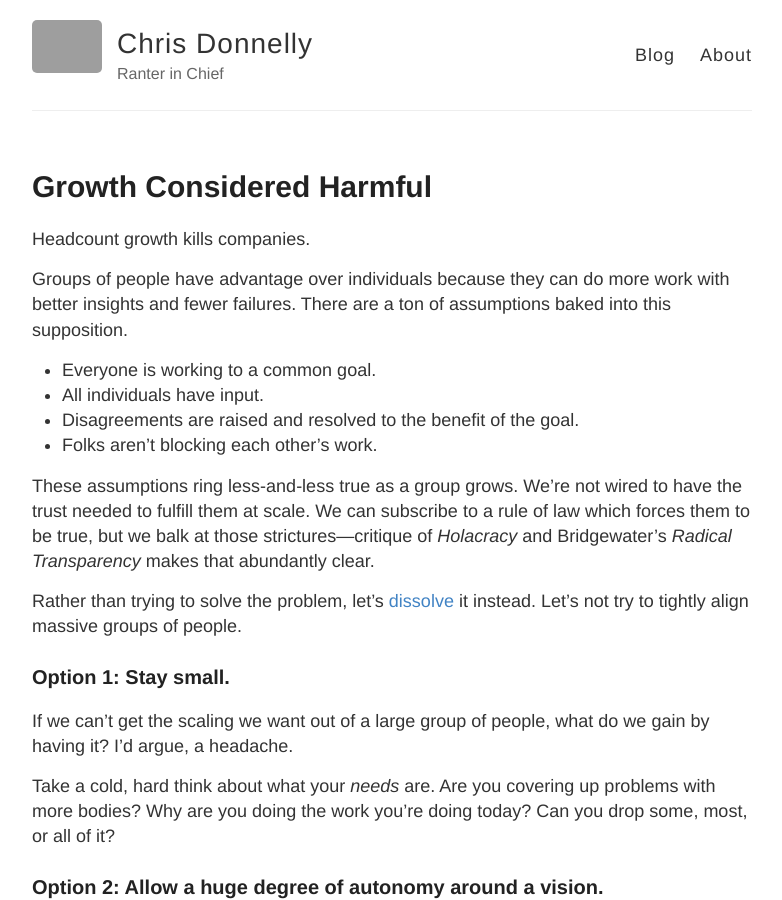
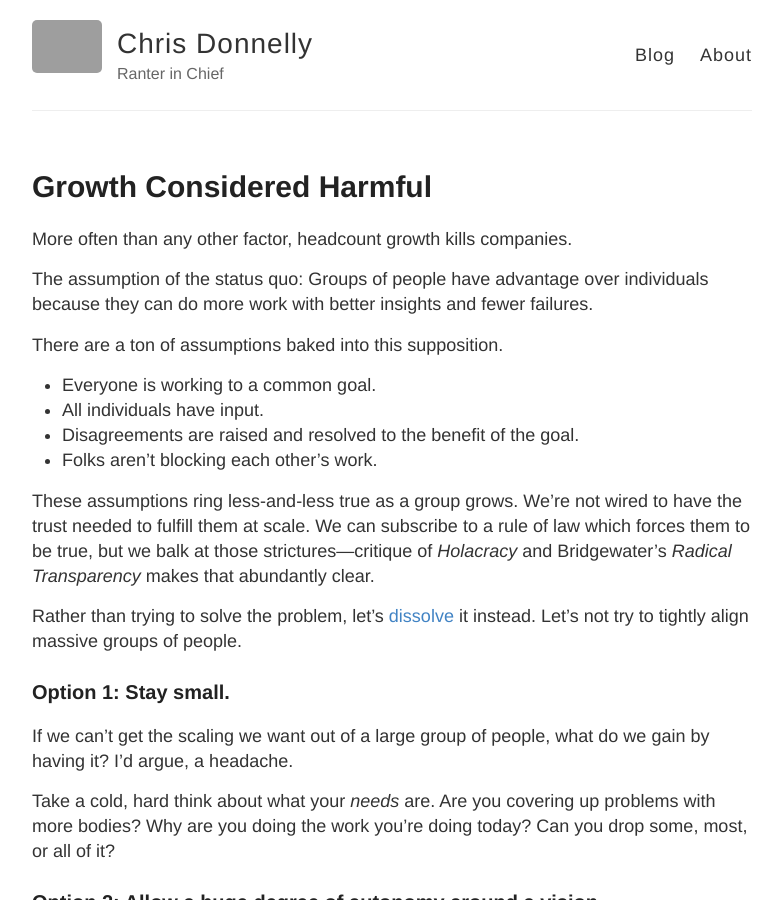
Before and after one commit to ceedon/ceedon.github.io, a Jekyll site: the page built from _posts/2018-10-18-growth-considered-harmful.md, in a window 1280 px wide and 900 px high. Shown: the whole window, without its empty margins (248-1030 px from the left). Built offline with Jekyll 4.4.1, drawn with Linux system fonts in a browser that asks for light colours; our own code applies the rules of GitHub Pages for plain Markdown files; grey boxes are pictures that could not be loaded.

Commit message:
Clarify a tad.

```diff
--- a/_posts/2018-10-18-growth-considered-harmful.md
+++ b/_posts/2018-10-18-growth-considered-harmful.md
@@ -6,9 +6,10 @@ category: "blog"
 tags: ["growth","systems","communication","efficacy"]
 
 ---
-Headcount growth kills companies.
+More often than any other factor, headcount growth kills companies.
 
-Groups of people have advantage over individuals because they can do more work with better insights and fewer failures.
+The assumption of the status quo: Groups of people have advantage over individuals because they can do more work with better insights and fewer failures.
+
 There are a ton of assumptions baked into this supposition.
 - Everyone is working to a common goal.
 - All individuals have input.
```
